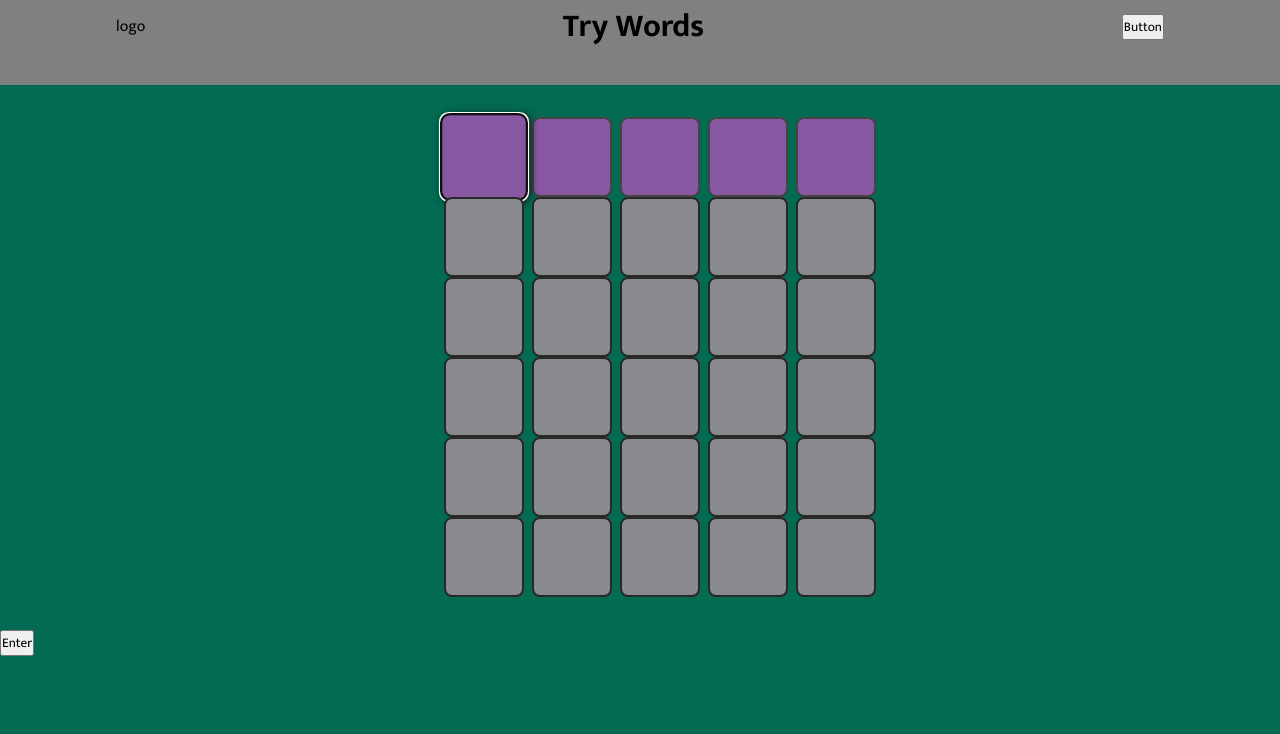
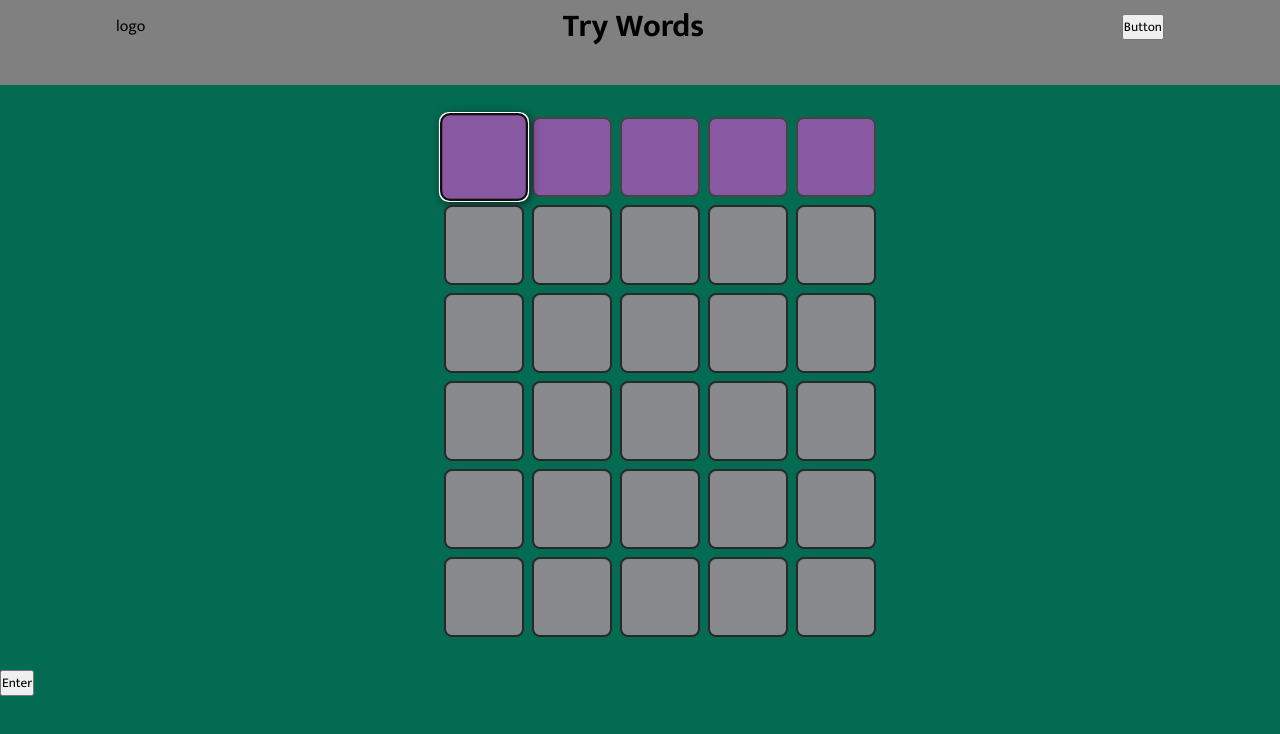
Before and after one commit to leoovogel/try-words, a React (Create React App) app: page / in a window 1280 px wide. Shown: the top 734 px of the page. Built offline with nearby package versions, Linux system fonts and the light colour scheme.

Commit message:
style: fix and add more styles

```diff
--- a/src/components/InputLetter/styles.ts
+++ b/src/components/InputLetter/styles.ts
@@ -21,6 +21,7 @@ export const Input = styled.input`
 
   &:disabled{
     background-color: var(--cinza1);
+    pointer-events: none;
   }
 
   &:focus{
--- a/src/components/WordLine/index.tsx
+++ b/src/components/WordLine/index.tsx
@@ -41,6 +41,8 @@ export function WordLine({ ...rest }: IWordLineProps) {
     <Line ref={lineElement}>
       {rest.word.map((letter, index) => (
         <InputLetter
+          // TODO fix the key
+          key={Math.random()}
           handleChangeWord={handleChangeWord}
           word={gameInfo.lineList[+rest.line].word}
           line={rest.line}
--- a/src/components/WordLine/styles.ts
+++ b/src/components/WordLine/styles.ts
@@ -4,4 +4,8 @@ export const Line = styled.div`
   display: grid;
   grid-template-columns: repeat(5, 1fr);
   gap: 0.5rem;
+
+  & + div {
+    margin-top: 0.5rem;
+  }
 `;
```
